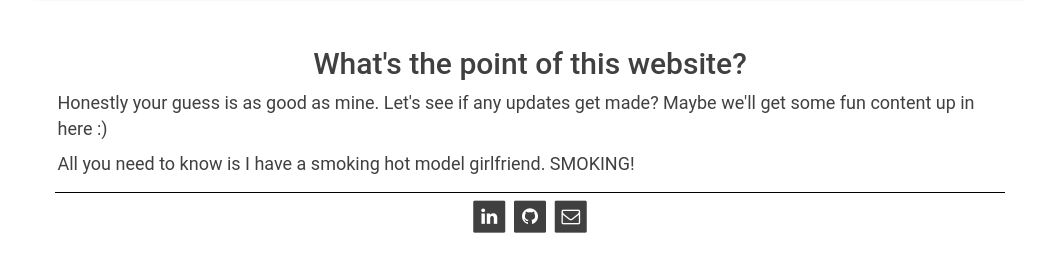
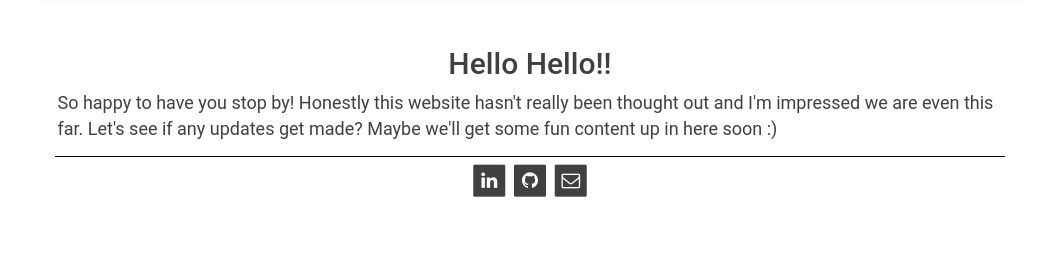
Before and after one commit to jcapalbo/jc_website, a plain HTML site: page index.html in a window 1280 px wide. Shown: the part 403-674 px from the top of the page, without its empty margins (110-1169 px from the left). Drawn offline with nearby package versions, Linux system fonts and the light colour scheme.

Commit message:
Update index.html
new body text

```diff
--- a/index.html
+++ b/index.html
@@ -37,9 +37,9 @@
         <div class="container">
             <div class="row info-section">
                 <div class="col-md-offset-1 col-md-10">
-                    <h2 class="text-center">What's the point of this website?</h2>
-                    <p>Honestly your guess is as good as mine. Let's see if any updates get made?  Maybe we'll get some fun content up in here :)</p>
-                    <p>All you need to know is I have a smoking hot model girlfriend. SMOKING!</p>
+                    <h2 class="text-center">Hello Hello!!</h2>
+                    <p>So happy to have you stop by! Honestly this website hasn't really been thought out and I'm impressed we are even this far. Let's see if any updates get made?  Maybe we'll get some fun content up in here soon :)</p>
+                    <p></p>
                 </div>
             </div>
 
```
